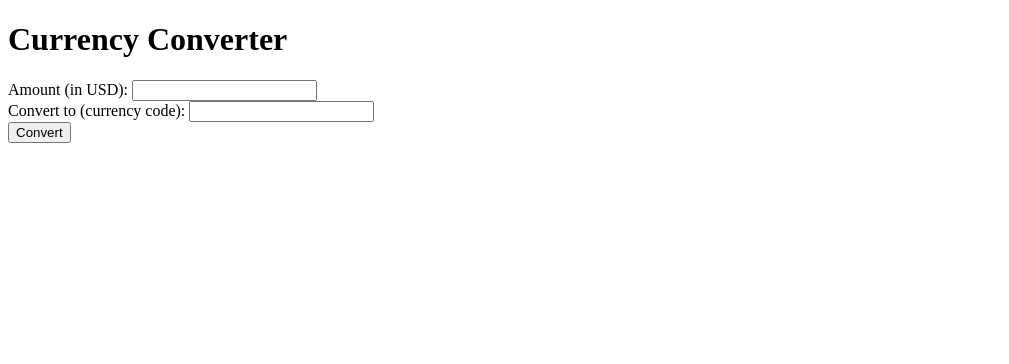
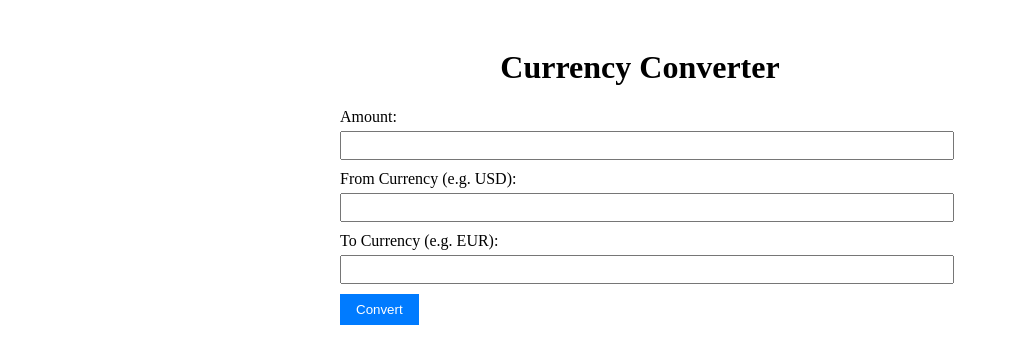
Before and after one commit to davidfr1999/heroku-app, a Flask app: page / in a window 1280 px wide. Shown: the top 364 px of the page, without its empty margins (0-1009 px from the left). Run offline with Flask 2, Linux system fonts and the light colour scheme.

Commit message:
Adding customisable source currency

```diff
--- a/app.py
+++ b/app.py
@@ -8,12 +8,19 @@ c = CurrencyRates()
 
 @app.route('/', methods=['GET', 'POST'])
 def currency_converter():
+    """Convert currency and display the conversion result."""
     if request.method == 'POST':
         amount = float(request.form['amount'])
-        target_currency = request.form['currency']
-        converted_amount = c.convert('USD', target_currency, amount)
-        return render_template('conversion_result.html', converted_amount=converted_amount)
+        source_currency = request.form['source_currency'].upper()
+        target_currency = request.form['target_currency'].upper()
+        try:
+            converted_amount = c.convert(source_currency, target_currency, amount)
+            return render_template('conversion_result.html', converted_amount=converted_amount,
+                                   source_currency=source_currency, target_currency=target_currency)
+        except Exception as e:
+            return render_template('currency_converter.html', error=str(e))
     return render_template('currency_converter.html')
+
 
 if __name__ == '__main__':
     port = int(os.environ.get('PORT', 5000))
--- /dev/null
+++ b/static/styles.css
@@ -0,0 +1,38 @@
+/* styles.css */
+.container {
+    max-width: 600px;
+    margin: 0 auto;
+    padding: 20px;
+}
+
+h1 {
+    text-align: center;
+}
+
+form label {
+    display: block;
+    margin-top: 10px;
+}
+
+input[type="number"],
+input[type="text"] {
+    width: 100%;
+    padding: 5px;
+    margin-top: 5px;
+}
+
+button,
+.btn {
+    display: inline-block;
+    padding: 8px 16px;
+    margin-top: 10px;
+    background-color: #007bff;
+    color: #fff;
+    text-align: center;
+    border: none;
+    cursor: pointer;
+}
+
+.btn {
+    text-decoration: none;
+}
--- a/templates/currency_converter.html
+++ b/templates/currency_converter.html
@@ -2,13 +2,26 @@
 <html>
 <head>
     <title>Currency Converter</title>
+    <link rel="stylesheet" href="{{ url_for('static', filename='styles.css') }}">
 </head>
 <body>
-    <h1>Currency Converter</h1>
-    <form action="/" method="POST">
-        Amount (in USD): <input type="text" name="amount" required><br>
-        Convert to (currency code): <input type="text" name="currency" required><br>
-        <input type="submit" value="Convert">
-    </form>
+    <div class="container">
+        <h1>Currency Converter</h1>
+        {% if error %}
+            <div class="error">{{ error }}</div>
+        {% endif %}
+        <form method="POST" action="/">
+            <label for="amount">Amount:</label>
+            <input type="number" step="any" name="amount" required>
+
+            <label for="source_currency">From Currency (e.g. USD):</label>
+            <input type="text" name="source_currency" required>
+
+            <label for="target_currency">To Currency (e.g. EUR):</label>
+            <input type="text" name="target_currency" required>
+
+            <button type="submit">Convert</button>
+        </form>
+    </div>
 </body>
 </html>
```
Also changed, not shown: templates/conversion_result.html (+6 -3 lines), mastercard.png (added).
